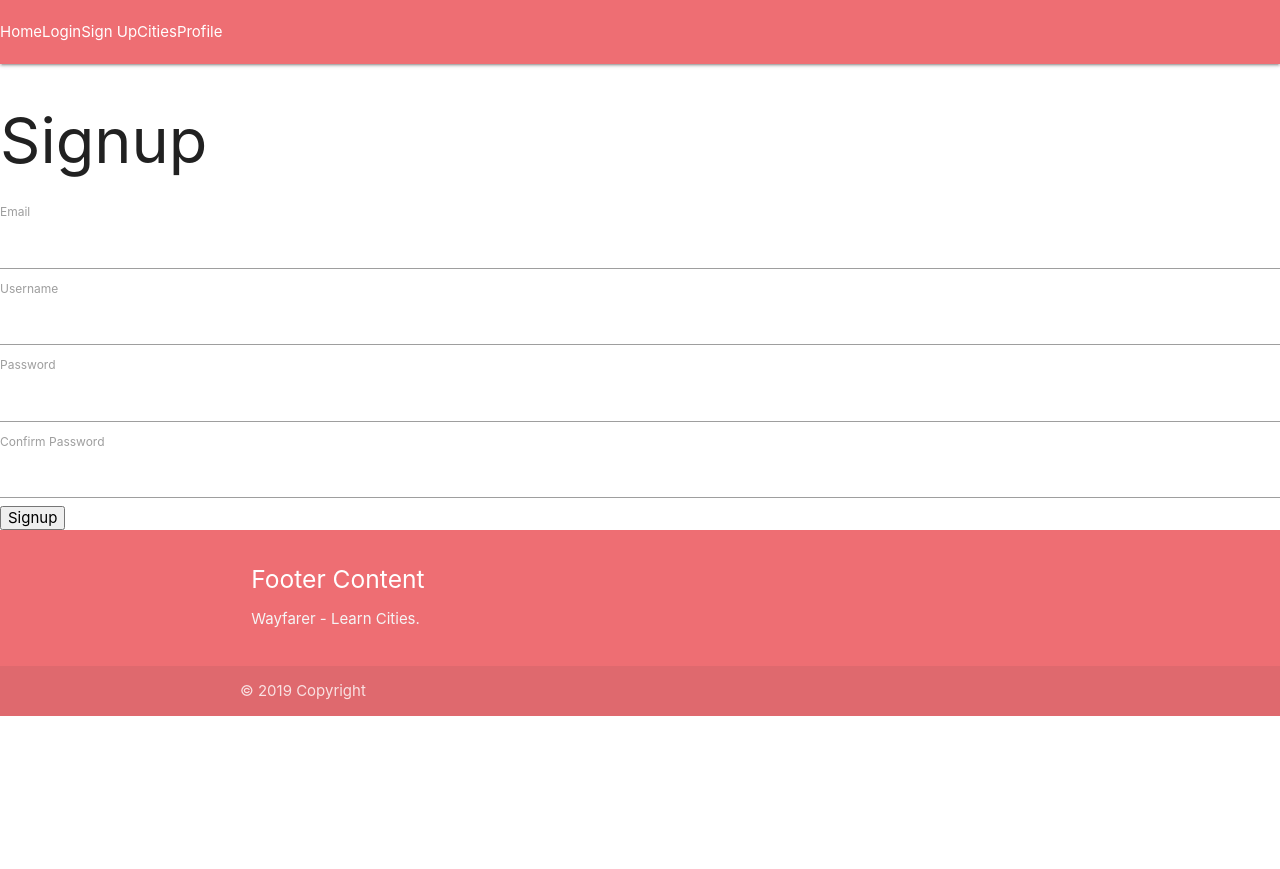
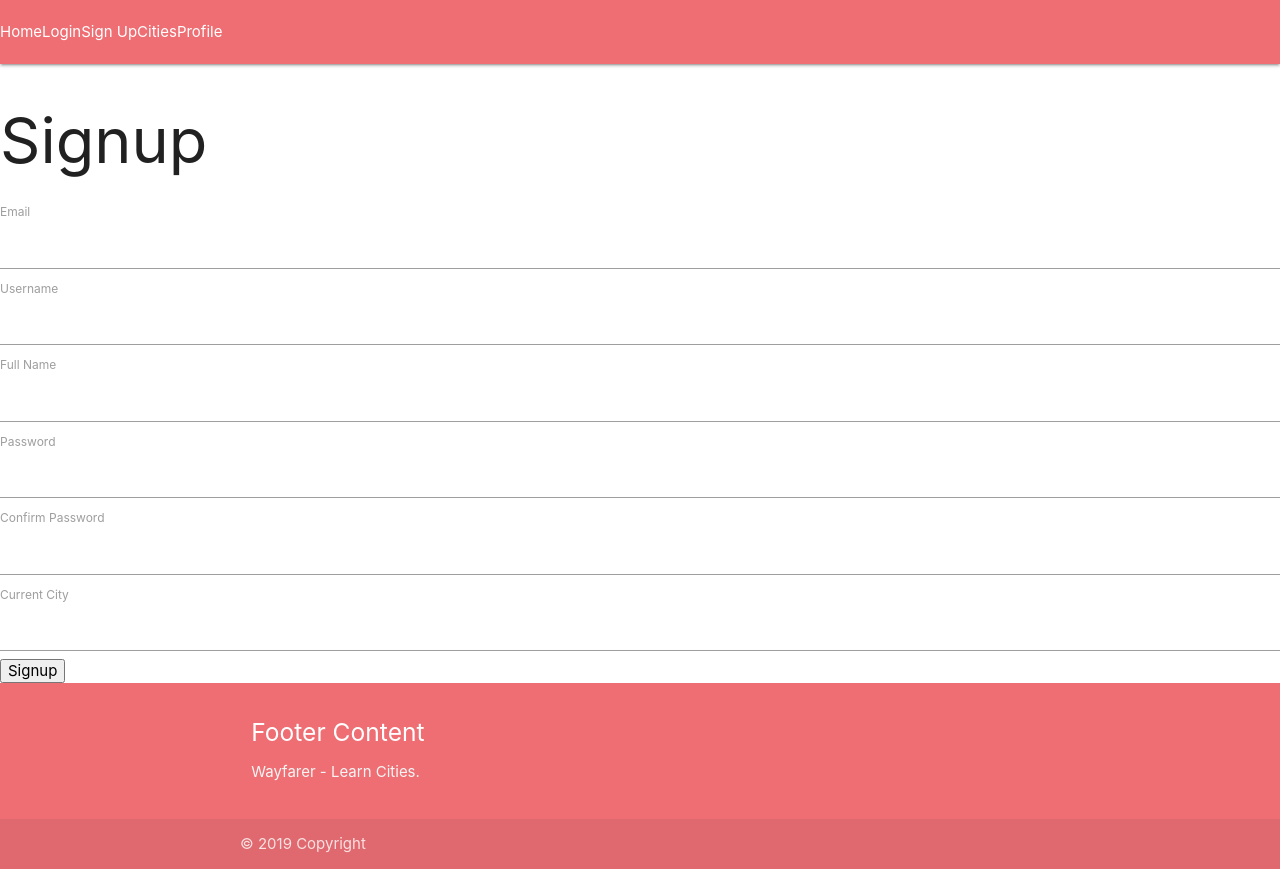
Before and after one commit to travisformayor/wayfarer-gui-ga, a React (Create React App) app: page /signup in a window 1280 px wide. Before the commit the page ends 800 px from the top, so only its background shows below. Built offline with nearby package versions, Linux system fonts and the light colour scheme.

Commit message:
updated signup form to add name and city and updated profile page to display

```diff
--- a/src/components/Modals/Signup.js
+++ b/src/components/Modals/Signup.js
@@ -6,9 +6,11 @@ import UserModel from '../../models/user';
 class Signup extends Component {
   state = {
     email: '',
-    username: '',
+    name: '',
+    fullName: '',
     password: '',
     password2: '',
+    currentCity: '',
     errors: [],
     formEnabled: true,
   }
@@ -25,8 +27,10 @@ class Signup extends Component {
     const newUser = {
       email: this.state.email,
       username: this.state.username,
+      name: this.state.name,
       password: this.state.password,
       password2: this.state.password2,
+      currentCity: this.state.currentCity,
     }
     this.signupUser(newUser);
   }
@@ -89,6 +93,13 @@ class Signup extends Component {
                   value={this.state.username} />
             </div>
             <div className="form-group">
+              <label htmlFor="name">Full Name</label>
+              <input
+                  onChange={ this.onInputChange }
+                  type="text" id="name" name="name"
+                  value={this.state.name} />
+            </div>
+            <div className="form-group">
               <label htmlFor="password">Password</label>
               <input
                   onChange={ this.onInputChange }
@@ -102,6 +113,13 @@ class Signup extends Component {
                   type="password" id="password2" name="password2"
                   value={this.state.password2} />
             </div>
+            <div className="form-group">
+              <label htmlFor="currentCity">Current City</label>
+              <input
+                  onChange={ this.onInputChange }
+                  type="text" id="currentCity" name="currentCity"
+                  value={this.state.currentCity} />
+            </div>
             {submit_button}
           </form>
       </section>
--- a/src/components/Profile/Profile.js
+++ b/src/components/Profile/Profile.js
@@ -7,6 +7,8 @@ class Profile extends Component {
     currentUsername: '',
     currentEmail: '',
     currentName: '',
+    currentCity: '',
+    signupDateDate: '',
   }
 
   componentDidMount() {
@@ -22,6 +24,8 @@ class Profile extends Component {
             currentUsername: res.data.foundUser.username,
             currentEmail: res.data.foundUser.email,
             currentName: res.data.foundUser.name,
+            currentCity: res.data.foundUser.currentCity,
+            signupDate: res.data.foundUser.signupDate,
           })
         }
       })
@@ -43,8 +47,8 @@ class Profile extends Component {
                 <p>Name: {this.state.currentName}</p>
                 <p>Username: {this.state.currentUsername}</p>
                 <p>Email: {this.state.currentEmail}</p>
-                <p>Current City</p>
-                <p>Join Date:</p>
+                <p>Current City: {this.state.currentCity}</p>
+                <p>Sign Up Date {this.state.signupDate}</p>
               </div>
               <div className="card-action">
                 <a href="#">Edit Profile</a>
```
